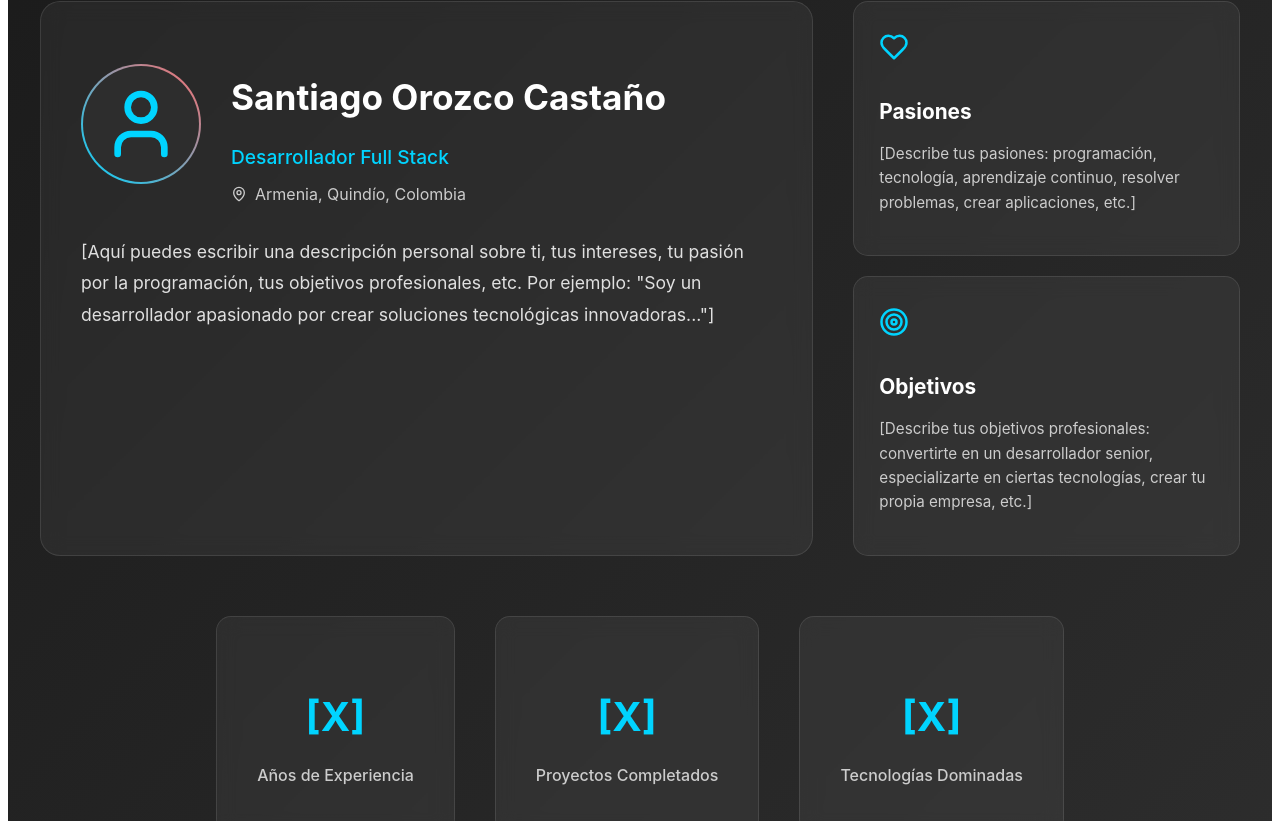
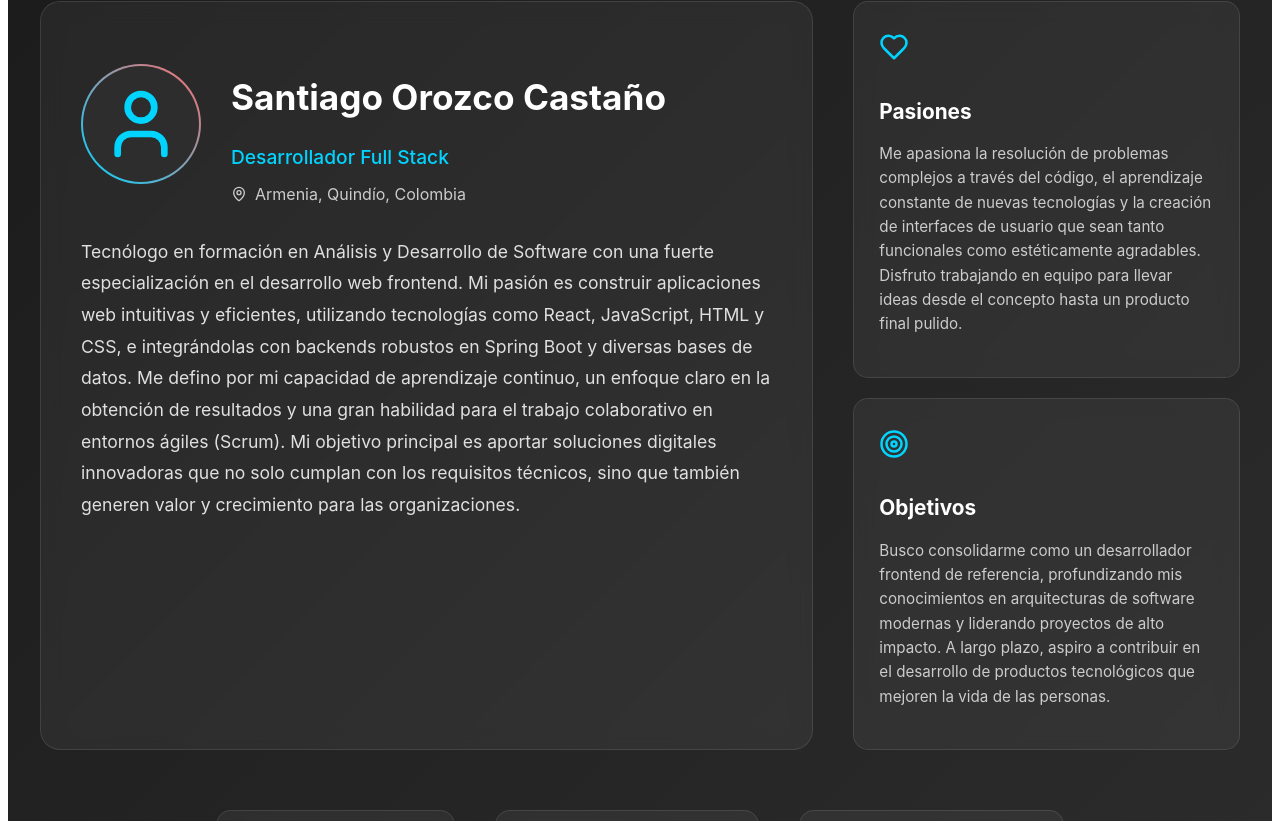
Before and after one commit to santiagoorozco005/SantiagoOrozcoCasta-o, a React (Vite) app: page / in a window 1280 px wide. Shown: the part 1059-1880 px from the top of the page. Built offline with nearby package versions, Linux system fonts and the light colour scheme.

Commit message:
se agregan nuevos campos en la pagina principal, pendiente terminar logica del formulario con envio al correo y campo de tecnologias

```diff
--- a/src/componets/Layouts/Contacto/Contacto.jsx
+++ b/src/componets/Layouts/Contacto/Contacto.jsx
@@ -67,14 +67,14 @@ export const Contacto = () => {
     {
       icono: <Mail size={24} />,
       titulo: "Email",
-      valor: "[tu-email@ejemplo.com]",
+      valor: "santioro1736gmail.com",
       enlace: "mailto:[tu-email@ejemplo.com]"
     },
     {
       icono: <Phone size={24} />,
       titulo: "Teléfono",
-      valor: "[+57 XXX XXX XXXX]",
-      enlace: "tel:[+57XXXXXXXXXX]"
+      valor: "+57 302 232 7957",
+      enlace: "https://wa.me/+573022327957"
     },
     {
       icono: <MapPin size={24} />,
@@ -128,7 +128,7 @@ export const Contacto = () => {
                 </div>
                 <div className="info-content">
                   <h3>{item.titulo}</h3>
-                  <a href={item.enlace} className="info-valor">
+                  <a href={item.enlace} target="_blank" rel="noopener noreferrer" className="info-valor">
                     {item.valor}
                   </a>
                 </div>
--- a/src/componets/Layouts/Proyectos/Proyectos.jsx
+++ b/src/componets/Layouts/Proyectos/Proyectos.jsx
@@ -3,6 +3,7 @@ import AOS from "aos";
 import "aos/dist/aos.css";
 import { ExternalLink, Github, Code, Smartphone, Globe } from "lucide-react";
 import "./Proyectos.css";
+import "../../../IMG/image.png";
 
 export const Proyectos = () => {
   useEffect(() => {
@@ -29,46 +30,35 @@ export const Proyectos = () => {
   const proyectos = [
     {
       id: 1,
-      titulo: "[Nombre del Proyecto 1]",
-      descripcion: "[Descripción detallada del proyecto, tecnologías utilizadas, problemas resueltos, etc.]",
-      tecnologias: ["React", "Node.js", "MongoDB", "CSS"],
-      imagen: "/api/placeholder/400/250",
-      enlaceDemo: "#",
-      enlaceGithub: "#",
+      titulo: "EventHub",
+      descripcion: "Eventhub es una plataforma web que facilita la creación, gestión y descubrimiento de eventos. Con una interfaz intuitiva y colores amigables, ofrece una experiencia fluida para organizadores y asistentes, permitiendo conectar personas, compartir experiencias y vivir los eventos de una forma moderna y sencilla.",
+      tecnologias: ["React", "Node.js", "MongoDB", "CSS","JavaScript", "Java", "Spring Boot"],
+      imagen: "../../../IMG/image.png",
+      enlaceDemo: "https://event-eao8znvce-olisaurios-projects.vercel.app/",
+      enlaceGithub: "https://github.com/santiagoorozco005/Event-Hub.git",
       categoria: "web",
       estado: "Completado"
     },
     {
       id: 2,
-      titulo: "[Nombre del Proyecto 2]",
-      descripcion: "[Descripción detallada del proyecto, tecnologías utilizadas, problemas resueltos, etc.]",
-      tecnologias: ["JavaScript", "HTML", "CSS", "API"],
+      titulo: "Bootcamp Analisis de Datos",
+      descripcion: "Bootcasmp Análisis de Datos es un proyecto colaborativo desarrollado durante un curso intensivo de formación en análisis de datos. El objetivo principal del proyecto fue aplicar técnicas y herramientas de análisis de datos para extraer información valiosa y generar insights a partir de conjuntos de datos complejos. El proyecto abarcó desde la recopilación y limpieza de datos hasta el análisis exploratorio, la visualización y la interpretación de resultados, utilizando lenguajes y bibliotecas como Python, Pandas, NumPy y Matplotlib.",
+      tecnologias: ["Python", "Pandas", "NumPy", "Matplotlib"],
       imagen: "/api/placeholder/400/250",
-      enlaceDemo: "#",
-      enlaceGithub: "#",
+      enlaceDemo: "https://github.com/santiagoorozco005/Grupo-2-Analisis-De-Datos-BOOTCAMP.git",
+      enlaceGithub: "https://github.com/santiagoorozco005/Grupo-2-Analisis-De-Datos-BOOTCAMP.git",
       categoria: "web",
       estado: "En desarrollo"
     },
     {
       id: 3,
-      titulo: "[Nombre del Proyecto 3]",
-      descripcion: "[Descripción detallada del proyecto, tecnologías utilizadas, problemas resueltos, etc.]",
-      tecnologias: ["React Native", "Firebase", "JavaScript"],
+      titulo: "Exclusive Wear",
+      descripcion: "Exclusive Wear es una tienda virtual funcional especializada en la venta de zapatos. Permite a los usuarios explorar un catálogo de productos, visualizar detalles como precios, tallas y estilos, y realizar compras de forma rápida y segura. Su diseño está enfocado en ofrecer una experiencia moderna, intuitiva y accesible, facilitando la búsqueda y adquisición del calzado ideal desde cualquier dispositivo.",
+      tecnologias: ["PHP", "JavaScript", "CSS", "MySQL"],
       imagen: "/api/placeholder/400/250",
-      enlaceDemo: "#",
-      enlaceGithub: "#",
-      categoria: "mobile",
-      estado: "Completado"
-    },
-    {
-      id: 4,
-      titulo: "[Nombre del Proyecto 4]",
-      descripcion: "[Descripción detallada del proyecto, tecnologías utilizadas, problemas resueltos, etc.]",
-      tecnologias: ["Python", "Django", "PostgreSQL"],
-      imagen: "/api/placeholder/400/250",
-      enlaceDemo: "#",
-      enlaceGithub: "#",
-      categoria: "backend",
+      enlaceDemo: "https://github.com/santiagoorozco005/Exclusive-Wear.git",
+      enlaceGithub: "https://github.com/santiagoorozco005/Exclusive-Wear.git",
+      categoria: "web",
       estado: "Completado"
     }
   ];
--- a/src/componets/Layouts/QuienSoy/QuienSoy.jsx
+++ b/src/componets/Layouts/QuienSoy/QuienSoy.jsx
@@ -56,10 +56,7 @@ export const QuienSoy = () => {
 
           <div className="description">
             <p>
-              [Aquí puedes escribir una descripción personal sobre ti, tus
-              intereses, tu pasión por la programación, tus objetivos
-              profesionales, etc. Por ejemplo: "Soy un desarrollador apasionado
-              por crear soluciones tecnológicas innovadoras..."]
+              Tecnólogo en formación en Análisis y Desarrollo de Software con una fuerte especialización en el desarrollo web frontend. Mi pasión es construir aplicaciones web intuitivas y eficientes, utilizando tecnologías como React, JavaScript, HTML y CSS, e integrándolas con backends robustos en Spring Boot y diversas bases de datos. Me defino por mi capacidad de aprendizaje continuo, un enfoque claro en la obtención de resultados y una gran habilidad para el trabajo colaborativo en entornos ágiles (Scrum). Mi objetivo principal es aportar soluciones digitales innovadoras que no solo cumplan con los requisitos técnicos, sino que también generen valor y crecimiento para las organizaciones.
             </p>
           </div>
         </div>
@@ -76,8 +73,7 @@ export const QuienSoy = () => {
             </div>
             <h3>Pasiones</h3>
             <p>
-              [Describe tus pasiones: programación, tecnología, aprendizaje
-              continuo, resolver problemas, crear aplicaciones, etc.]
+              Me apasiona la resolución de problemas complejos a través del código, el aprendizaje constante de nuevas tecnologías y la creación de interfaces de usuario que sean tanto funcionales como estéticamente agradables. Disfruto trabajando en equipo para llevar ideas desde el concepto hasta un producto final pulido.
             </p>
           </div>
 
@@ -92,9 +88,7 @@ export const QuienSoy = () => {
             </div>
             <h3>Objetivos</h3>
             <p>
-              [Describe tus objetivos profesionales: convertirte en un
-              desarrollador senior, especializarte en ciertas tecnologías,
-              crear tu propia empresa, etc.]
+              Busco consolidarme como un desarrollador frontend de referencia, profundizando mis conocimientos en arquitecturas de software modernas y liderando proyectos de alto impacto. A largo plazo, aspiro a contribuir en el desarrollo de productos tecnológicos que mejoren la vida de las personas.
             </p>
           </div>
         </div>
@@ -107,7 +101,7 @@ export const QuienSoy = () => {
           data-aos-duration="1000"
           data-aos-delay="600"
         >
-          <h3>[X]</h3>
+          <h3>+2</h3>
           <p>Años de Experiencia</p>
         </div>
         <div
@@ -116,7 +110,7 @@ export const QuienSoy = () => {
           data-aos-duration="1000"
           data-aos-delay="700"
         >
-          <h3>[X]</h3>
+          <h3>4</h3>
           <p>Proyectos Completados</p>
         </div>
         <div
@@ -125,7 +119,7 @@ export const QuienSoy = () => {
           data-aos-duration="1000"
           data-aos-delay="800"
         >
-          <h3>[X]</h3>
+          <h3>+10</h3>
           <p>Tecnologías Dominadas</p>
         </div>
       </div>
--- a/src/componets/Layouts/Tecnologias/Tecnologias.css
+++ b/src/componets/Layouts/Tecnologias/Tecnologias.css
@@ -2,7 +2,6 @@
   padding: 80px 20px;
   background: linear-gradient(135deg, #2d2d2d 0%, #1a1a1a 100%);
   color: white;
-  min-height: 100vh;
 }
 
 .tecnologias h1 {
```
Also changed, not shown: src/IMG/image.png (added).
